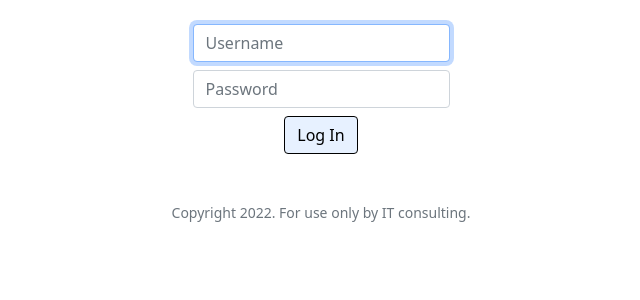
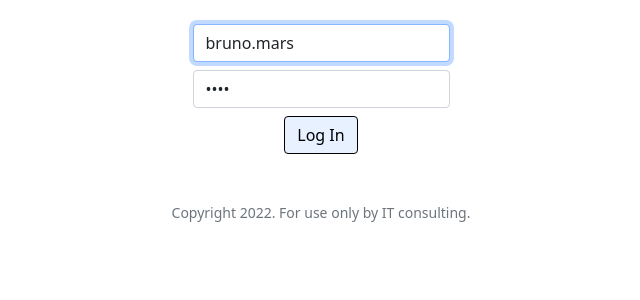
Before and after one commit to emilations/cs50-It-ticketing, a Flask app: page /login in a window 1280 px wide. Shown: the part 76-376 px from the top of the page, without its empty margins (319-959 px from the left). Run offline with Flask 2, Linux system fonts and the light colour scheme; some libraries are stand-ins or nearby versions.

Commit message:
Add demo username into inputs

```diff
--- a/templates/login.html
+++ b/templates/login.html
@@ -10,10 +10,10 @@
 {% endif %}
     <form action="/login" method="post">
         <div class="input--form">
-            <input autocomplete="off" autofocus class="form-control mx-auto w-auto" id="username" name="username" placeholder="Username" type="text">
+            <input autocomplete="off" autofocus class="form-control mx-auto w-auto" value="bruno.mars" id="username" name="username" placeholder="Username" type="text">
         </div>
         <div class="input--form">
-            <input class="form-control mx-auto w-auto" id="password" name="password" placeholder="Password" type="password">
+            <input class="form-control mx-auto w-auto" id="password" name="password" value="Live" placeholder="Password" type="password">
         </div>
         <button class="btn btn-primary" type="submit">Log In</button>
     </form>
```
